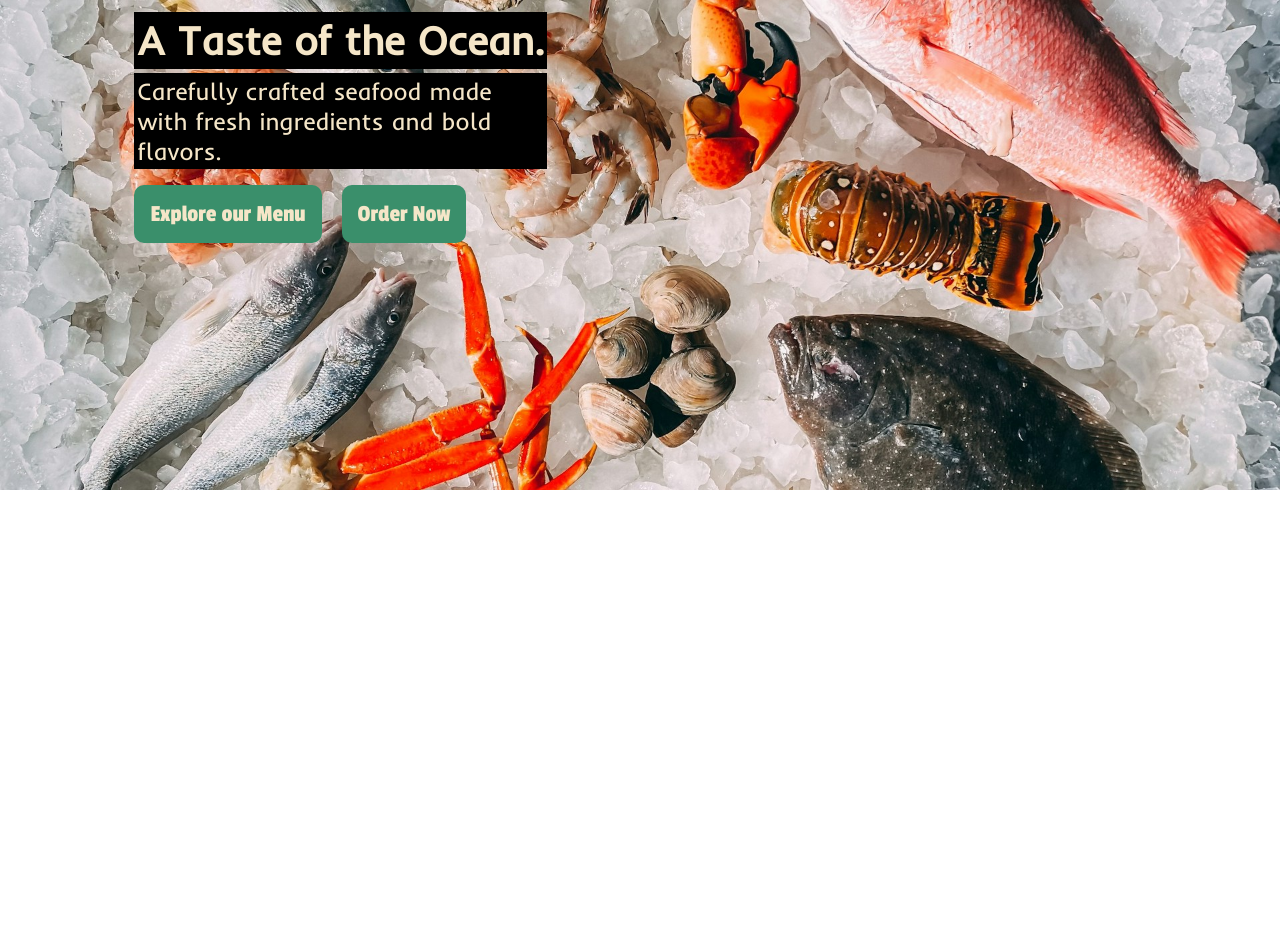
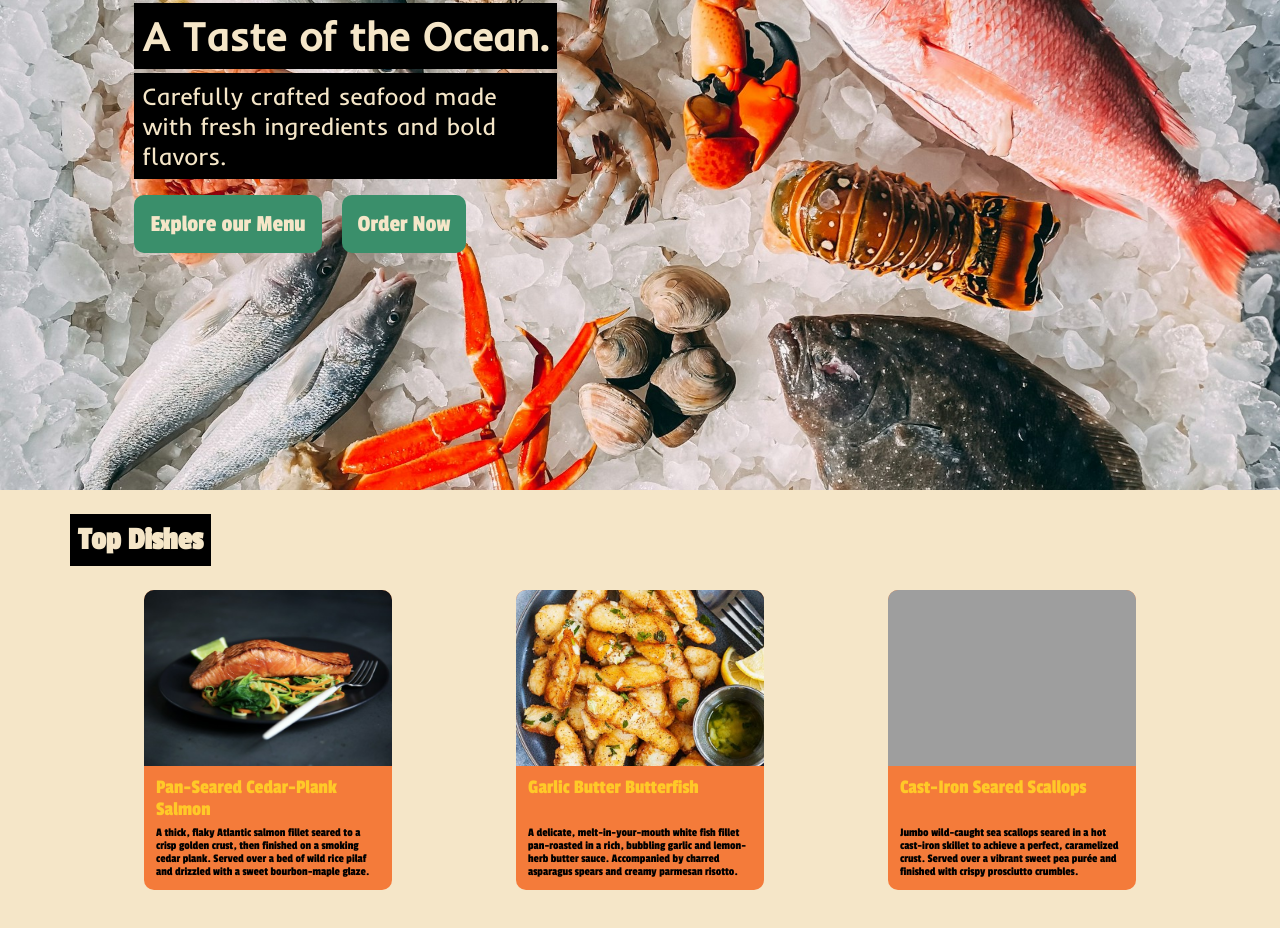
Before and after one commit to ahmadyattia/P2_ATTIA_AHMED, a plain HTML site: page index.html in a window 1280 px wide. Shown: the part 310-1238 px from the top of the page. Before the commit the page ends 820 px from the top, so only its background shows below. Drawn offline with Linux system fonts and the light colour scheme; grey boxes are pictures that could not be loaded.

Commit message:
Implement top dishes section, from structure to styling.

```diff
--- a/index.html
+++ b/index.html
@@ -42,7 +42,45 @@
       </section>
 
       <section id="top-dishes">
-        <h2></h2>
+        <h2>Top Dishes</h2>
+        <div id="menu-items">
+          <article>
+            <div class="item-top-section">
+              <img src="./assets/images and icons/salmon-dish-pic.jpg" alt="" />
+              <p class="item-name">Pan-Seared Cedar-Plank Salmon</p>
+            </div>
+            <p class="item-desc">
+              A thick, flaky Atlantic salmon fillet seared to a crisp golden
+              crust, then finished on a smoking cedar plank. Served over a bed
+              of wild rice pilaf and drizzled with a sweet bourbon-maple glaze.
+            </p>
+          </article>
+          <article>
+            <div class="item-top-section">
+              <img
+                src="./assets/images and icons/garlic-butter-fish5.jpg"
+                alt=""
+              />
+              <p class="item-name">Garlic Butter Butterfish</p>
+            </div>
+            <p class="item-desc">
+              A delicate, melt-in-your-mouth white fish fillet pan-roasted in a
+              rich, bubbling garlic and lemon-herb butter sauce. Accompanied by
+              charred asparagus spears and creamy parmesan risotto.
+            </p>
+          </article>
+          <article>
+            <div class="item-top-section">
+              <img src="./assets/images and icons/scallop-pic.jpg" alt="" />
+              <p class="item-name">Cast-Iron Seared Scallops</p>
+            </div>
+            <p class="item-desc">
+              Jumbo wild-caught sea scallops seared in a hot cast-iron skillet
+              to achieve a perfect, caramelized crust. Served over a vibrant
+              sweet pea purée and finished with crispy prosciutto crumbles.
+            </p>
+          </article>
+        </div>
       </section>
     </main>
   </body>
--- a/styles.css
+++ b/styles.css
@@ -7,6 +7,7 @@
 body {
   margin: 0;
   font-family: "Passion One";
+  background-color: #f5e6c8;
 }
 
 @font-face {
@@ -50,6 +51,7 @@ body {
   position: relative;
   width: 100%;
   height: calc(100vh - 4.6875rem); /* 100vh - navbar */
+  min-height: 500px;
   display: flex;
   flex-direction: column;
   justify-content: center;
@@ -71,7 +73,7 @@ body {
 
 #hero-header,
 #hero-subheader {
-  padding: 0.2rem;
+  padding: 0.5rem;
   background-color: black;
   color: #f5e6c8;
   margin: 0;
@@ -104,3 +106,54 @@ body {
   font-size: 1.5rem;
   cursor: pointer;
 }
+
+#top-dishes {
+  padding: 1.5rem 4.375rem;
+}
+
+#top-dishes h2 {
+  color: #f5e6c8;
+  background-color: black;
+  max-width: max-content;
+  padding: 0.5rem;
+  margin: 0;
+  font-size: 2rem;
+}
+
+#menu-items {
+  display: grid;
+  grid-template-columns: repeat(auto-fit, 15.5rem);
+  justify-content: center;
+  gap: 7.75rem;
+  margin: 1.5rem 0;
+}
+
+#menu-items article {
+  justify-self: center;
+  width: 15.5rem;
+  height: 18.75rem;
+  border-radius: 10px;
+  background-color: #f47b3a;
+  display: flex;
+  flex-direction: column;
+  justify-content: space-between;
+}
+
+#menu-items article img {
+  width: 100%;
+  height: 11rem;
+  object-fit: cover;
+  border-top-left-radius: 10px;
+  border-top-right-radius: 10px;
+}
+
+.item-name {
+  color: #ffc928;
+  font-size: 1.25rem;
+  margin: 0.375rem 0.75rem;
+}
+
+.item-desc {
+  font-size: 0.75rem;
+  margin: 0 0.75rem 0.75rem 0.75rem;
+}
```
